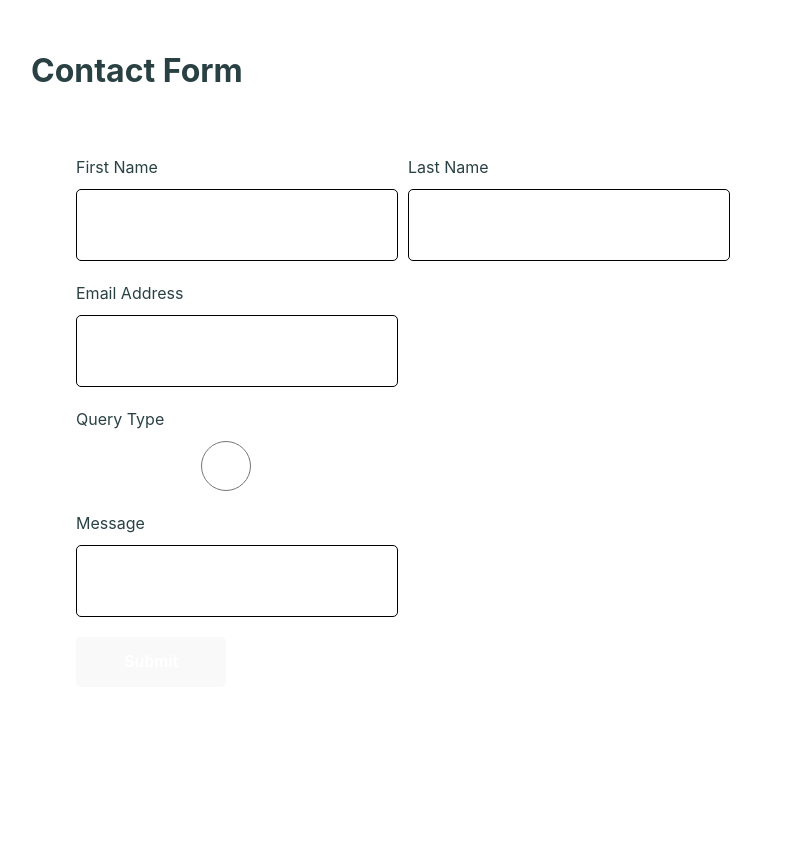
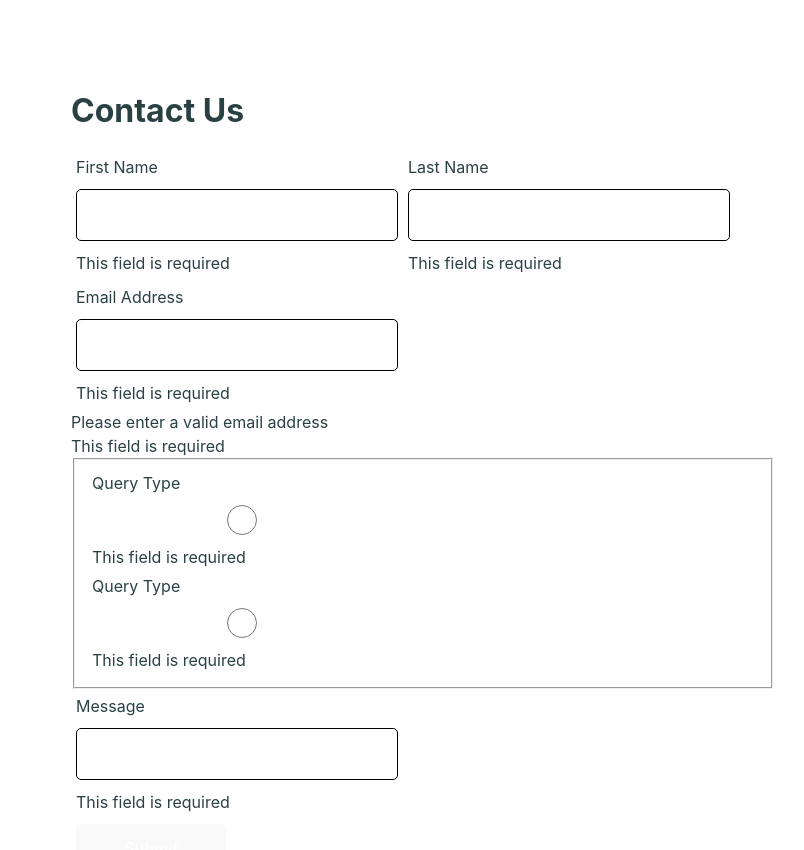
Before and after one commit to unachoza/contact-form, a React (Vite) app: page / in a window 1280 px wide. Shown: the top 850 px of the page, without its empty margins (217-1021 px from the left). Before the commit the page ends 800 px from the top, so only its background shows below. Built offline with nearby package versions, Linux system fonts and the light colour scheme.

Commit message:
labels and error message

```diff
--- a/src/App.tsx
+++ b/src/App.tsx
@@ -1,19 +1,35 @@
 import { useState } from "react";
 import Button from "./components/Button/Button";
-import TextInput from "./components/TextInput/TextInput";
+import TextInput from "./components/Form/TextInput";
 import "./App.css";
 
+interface FormValues {
+	firstName: string;
+	lastName: string;
+	email: string;
+	queryType: string;
+	message: string;
+	consent: boolean;
+}
+
 function App() {
+	let names = ["Charlie", "Alice", "Bob"];
+	console.log(names.sort());
 	return (
 		<>
-			<h1>Contact Form</h1>
 			<form>
+				<h1>Contact Us</h1>
 				<div className="row">
 					<TextInput type="text" name="First Name" handleChange={(e) => console.log(e)} />
 					<TextInput type="text" name="Last Name" handleChange={(e) => console.log(e)} />
 				</div>
 				<TextInput type="text" name="Email Address" handleChange={(e) => console.log(e)} />
-				<TextInput type="radio" name="Query Type" handleChange={(e) => console.log(e)} />
+				<div className="error">Please enter a valid email address</div>
+				<div className="error">This field is required</div>
+				<fieldset>
+					<TextInput type="radio" name="Query Type" id="general-enquiry" value="General Enquiry" handleChange={(e) => console.log(e)} />
+					<TextInput type="radio" name="Query Type" id="support-request" value="Support Request" handleChange={(e) => console.log(e)} />
+				</fieldset>
 				<TextInput type="text" name="Message" handleChange={(e) => console.log(e)} />
 				<Button text="Submit" />
 			</form>
@@ -22,3 +38,31 @@ function App() {
 }
 
 export default App;
+
+// Contact Us
+
+// First Name
+// This field is required
+
+// Last Name
+// This field is required
+
+// Email Address
+// Please enter a valid email address
+// This field is required
+
+// Query Type
+// General Enquiry
+// Support Request
+// Please select a query type
+
+// Message
+// This field is required
+
+// I consent to being contacted by the team
+// To submit this form, please consent to being contacted
+
+// Submit
+
+// Message Sent!
+// Thanks for completing the form. We'll be in touch soon!
```
